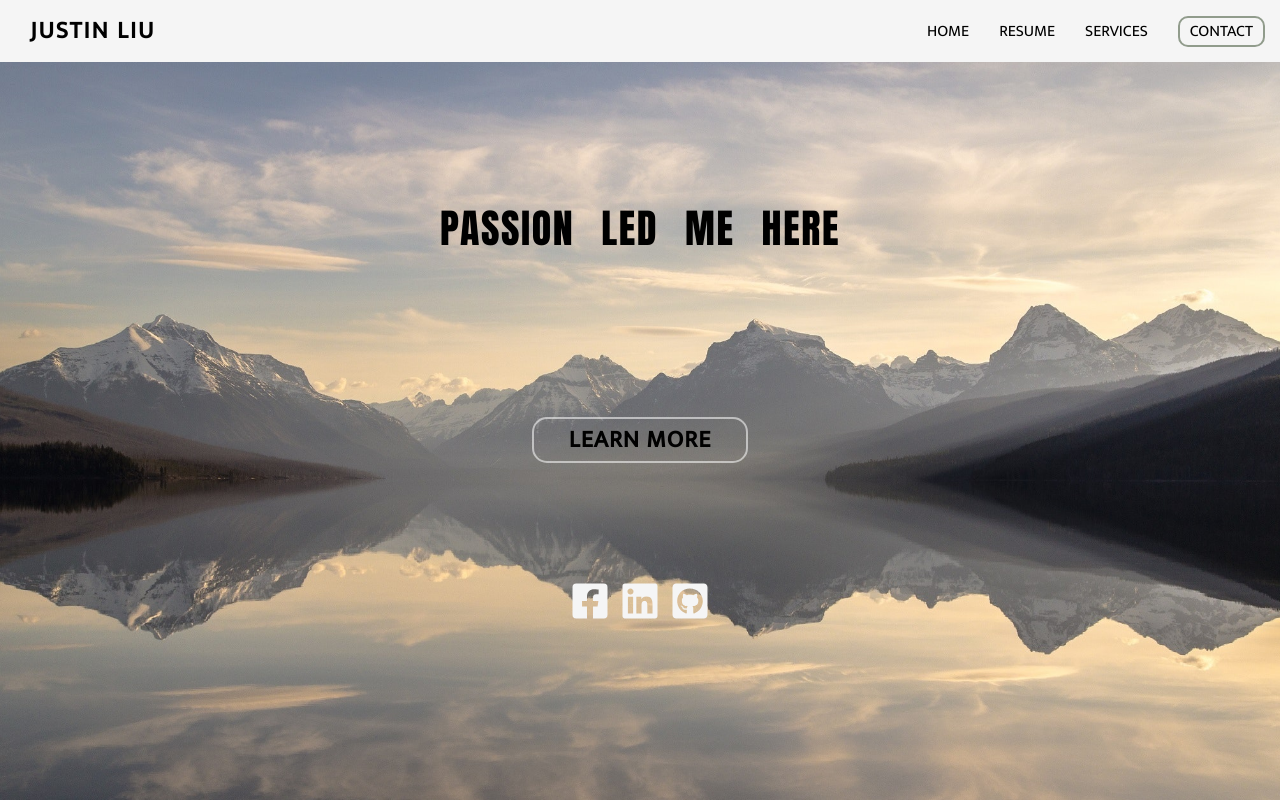
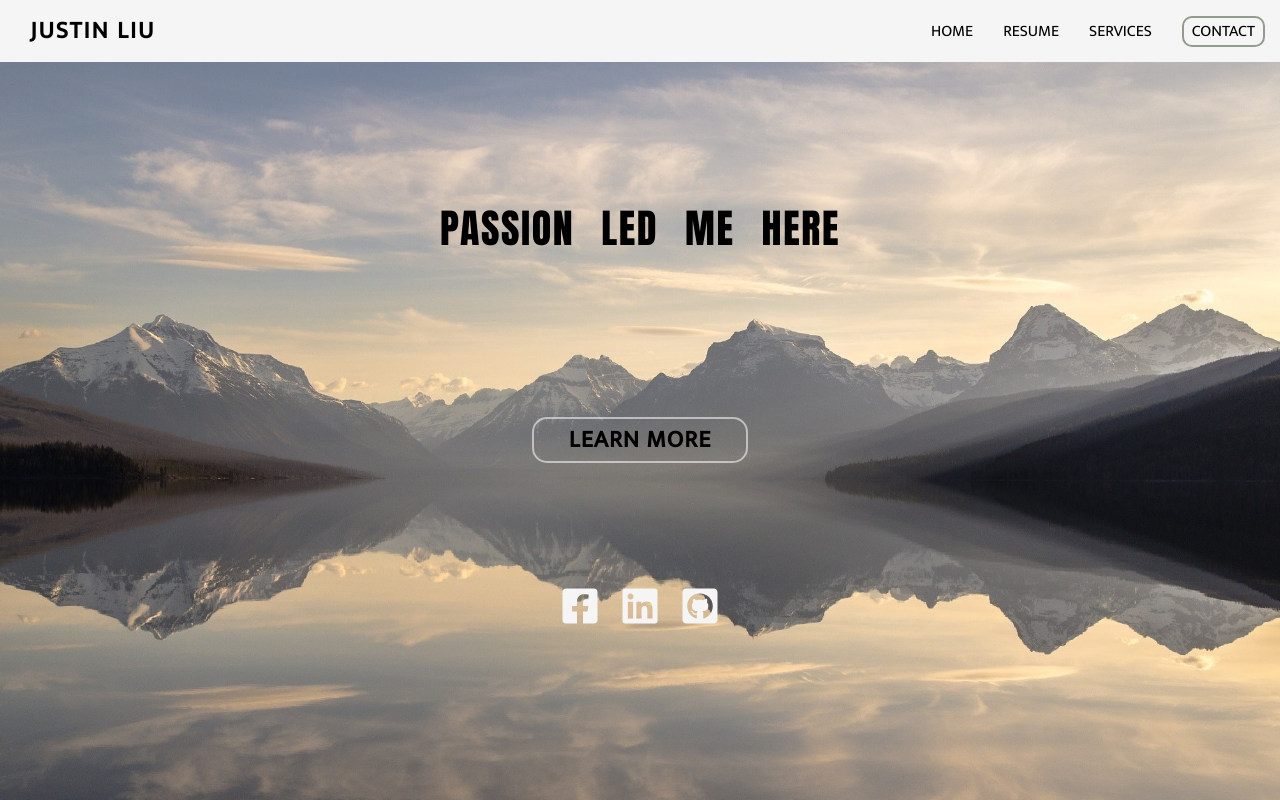
Before and after one commit to justinliu88/personal-projects, a plain HTML site: page index.html in a window 1280 px wide. Shown: the top 800 px of the page. Drawn offline with nearby package versions, Linux system fonts and the light colour scheme; no server answers.

```diff
--- a/index.html
+++ b/index.html
@@ -8,6 +8,7 @@
     <link rel="stylesheet" href="main.css" type="text/css">
     <link rel="stylesheet" href="https://fonts.googleapis.com/css?family=Mukta&display=swap">
     <link rel="stylesheet" href="https://fonts.googleapis.com/css?family=Anton&display=swap">
+    <link rel="stylesheet" href="https://fonts.googleapis.com/css?family=Ropa+Sans&display=swap">
     <script src="http://ajax.googleapis.com/ajax/libs/jquery/1.7.1/jquery.min.js" type="text/javascript"></script>
     <script src="./main.js"></script>
 </head>
@@ -50,13 +51,13 @@
         </div>
 
         <div class="container_socialMedia">
-            <a class="container_socialMedia__facebook" href="https://www.facebook.com/haoyang.liu.376" target="_blank">
+            <a class="container_socialMedia__link" href="https://www.facebook.com/haoyang.liu.376" target="_blank">
                 <img src="./icon/facebook-square-brands.svg" alt="FB">
             </a>
-            <a class="container_socialMedia__linkedin" href="https://www.linkedin.com/in/haoyang-liu-43b27b176/?trk=public_profile_settings_edit_profile_content&originalSubdomain=au" target="_blank">
+            <a class="container_socialMedia__link" href="https://www.linkedin.com/in/haoyang-liu-43b27b176/?trk=public_profile_settings_edit_profile_content&originalSubdomain=au" target="_blank">
                 <img src="./icon/linkedin-brands.svg" alt="LI">
             </a>
-            <a class="container_socialMedia__github" href="https://github.com/justinliu88" target="_blank">
+            <a class="container_socialMedia__link" href="https://github.com/justinliu88" target="_blank">
                 <img src="./icon/github-square-brands.svg" alt="GH">
             </a>
         </div>
--- a/main.scss
+++ b/main.scss
@@ -73,8 +73,8 @@ body {
             #contact-link {
                 border: 2px solid #919c8c;
                 border-radius: 10px;
-                padding-left: 10px;
-                padding-right: 10px;
+                padding-left: 0.5rem;
+                padding-right: 0.5rem;
                 &:hover {
                     text-shadow: 0px 0px 2px rgba(151, 151, 151, 0.692);
                     -webkit-box-shadow: 0px 5px 40px -15px rgba(0, 0, 0, 0.57);
@@ -191,10 +191,10 @@ body {
         justify-content: center;
         position: absolute;
         top: 72%;
-        a {
+        &__link {
             height: 40px;
             width: 40px;
-            padding: 5px;
+            padding: 10px;
             img {
                 height: 40px;
                 width: 40px;
@@ -250,7 +250,7 @@ body {
             display: flex;
             justify-content: center;
             align-items: center;
-            font-family: Mukta;
+            font-family: Ropa Sans, sans-serif;
             font-weight: bold;
             font-size: 1.2rem;
             color: rgb(8, 8, 8);
```
Also changed, not shown: main.js (+10 -0 lines), main.css.
